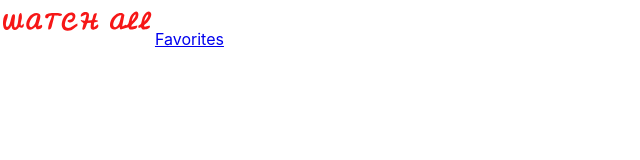
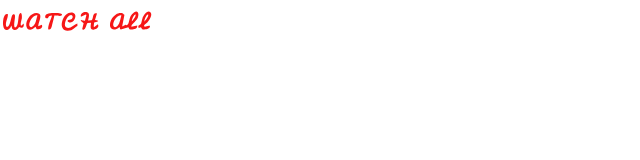
Before and after one commit to luko907/moviesApp, a React (Create React App) app: page / in a window 1280 px wide. Shown: the top 160 px of the page, without its empty margins (0-640 px from the left). Built offline with nearby package versions, Linux system fonts and the light colour scheme.

Commit message:
styling navbar

```diff
--- a/src/App.js
+++ b/src/App.js
@@ -1,5 +1,5 @@
 import React from "react";
-import NavBar from "../src/components/NavBar.jsx";
+import NavBar from "./components/NavBar/NavBar.jsx";
 
 function App() {
   return (
--- a/src/components/NavBar.jsx
+++ b/src/components/NavBar/NavBar.jsx
@@ -1,11 +1,12 @@
 import React from "react";
+import styles from "./NavBar.module.css";
 import { NavLink } from "react-router-dom";
-import Logo from "../img/logo.svg";
+import Logo from "../../img/logo.svg";
 
 export default function NavBar() {
   return (
-    <header>
-      <div>
+    <header className={styles.header}>
+      <div className={styles.linkContainer}>
         <NavLink exact to="/">
           <img id="" src={Logo} alt="" />
         </NavLink>
--- /dev/null
+++ b/src/components/NavBar/NavBar.module.css
@@ -0,0 +1,15 @@
+.header {
+  display: flex;
+  color: #ffffff;
+  justify-content: space-between;
+}
+.header a {
+  text-decoration: none;
+  color: #ffffff;
+}
+.linkContainer {
+  display: flex;
+  justify-content: space-between;
+  align-items: center;
+  width: 23%;
+}
```
